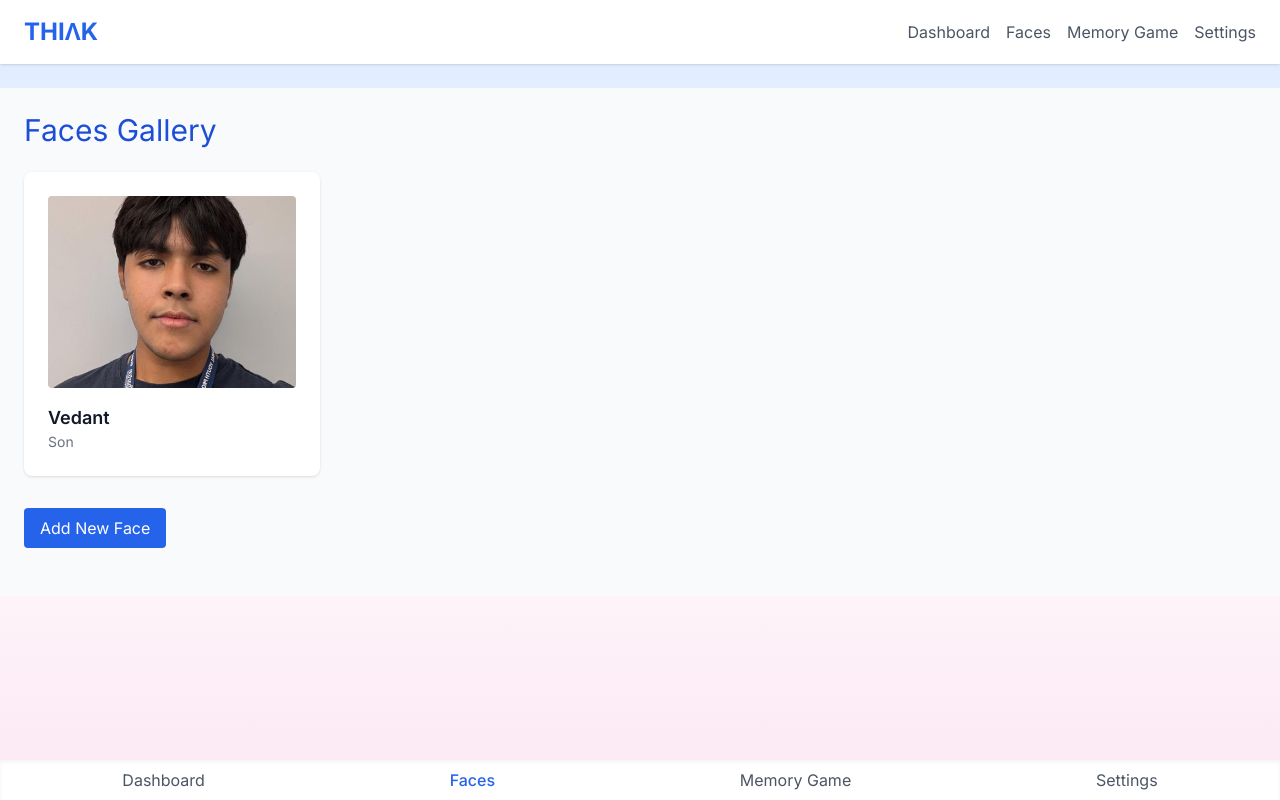
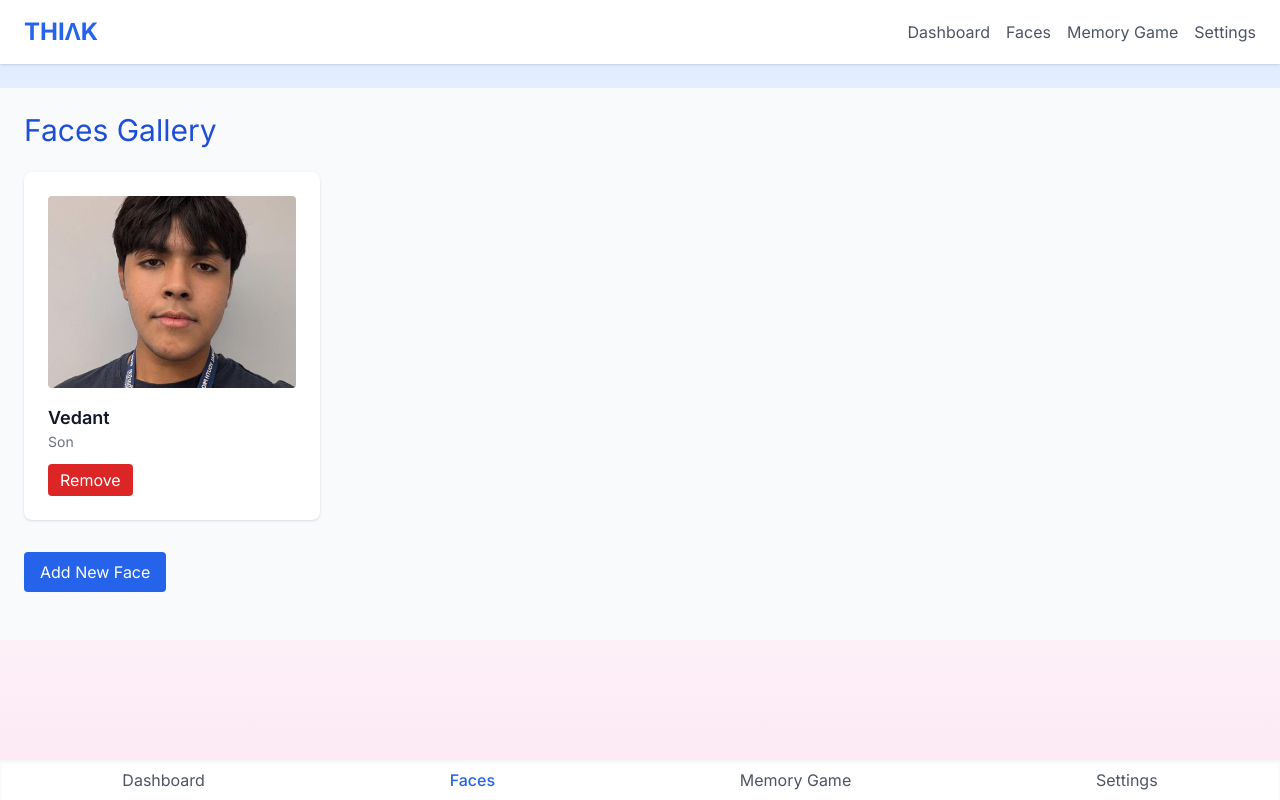
Before and after one commit to kaelynliu18/ThinkClear, a Next.js app in the folder thinkclear-app/: page /faces in a window 1280 px wide. Built offline with nearby package versions, Linux system fonts and the light colour scheme.

Commit message:
added remove face button

```diff
--- /dev/null
+++ b/thinkclear-app/src/app/api/faces/[person]/route.ts
@@ -0,0 +1,38 @@
+import { NextResponse } from "next/server";
+import fs from "fs";
+import path from "path";
+
+export async function DELETE(
+  req: Request,
+  { params }: { params: { person: string } }
+) {
+  const person = params.person;
+  const dataPath = path.join(process.cwd(), "public/faces-data", "faces.json");
+
+  let data: any = {};
+  try {
+    data = JSON.parse(fs.readFileSync(dataPath, "utf8"));
+  } catch {
+    return NextResponse.json(
+      { error: "Could not read faces.json" },
+      { status: 500 }
+    );
+  }
+
+  if (!data[person]) {
+    return NextResponse.json({ error: "Face not found" }, { status: 404 });
+  }
+
+  // Optionally delete image files
+  if (Array.isArray(data[person].images)) {
+    for (const img of data[person].images) {
+      const imgPath = path.join(process.cwd(), "public/faces-data", img);
+      if (fs.existsSync(imgPath)) fs.unlinkSync(imgPath);
+    }
+  }
+
+  delete data[person];
+  fs.writeFileSync(dataPath, JSON.stringify(data, null, 2));
+
+  return NextResponse.json({ success: true });
+}
--- a/thinkclear-app/src/app/faces/page.tsx
+++ b/thinkclear-app/src/app/faces/page.tsx
@@ -60,6 +60,26 @@ export default function FacesPage() {
     }
   };
 
+  const handleRemove = async (person: string) => {
+    if (!window.confirm(`Remove ${person} from gallery?`)) return;
+    setLoading(true);
+    try {
+      const res = await fetch(`/api/faces/${encodeURIComponent(person)}`, {
+        method: "DELETE",
+      });
+      if (!res.ok) throw new Error("Failed to remove face");
+      setFaces((prev) => {
+        const updated = { ...prev };
+        delete updated[person];
+        return updated;
+      });
+    } catch (err: any) {
+      setError(err.message);
+    } finally {
+      setLoading(false);
+    }
+  };
+
   return (
     <main className="p-6 pb-12 bg-gray-50">
       <h1 className="text-3xl mb-6 text-blue-700">Faces Gallery</h1>
@@ -80,6 +100,13 @@ export default function FacesPage() {
               />
               <h2 className="mt-4 font-semibold text-lg">{person}</h2>
               <p className="text-sm text-gray-500">{relationship}</p>
+              <button
+                onClick={() => handleRemove(person)}
+                className="mt-3 px-3 py-1 bg-red-600 text-white rounded hover:bg-red-700"
+                disabled={loading}
+              >
+                Remove
+              </button>
             </div>
           ))}
         </div>
```
Also changed, not shown: thinkclear-app/src/app/api/upload/route.ts (+24 -21 lines).
